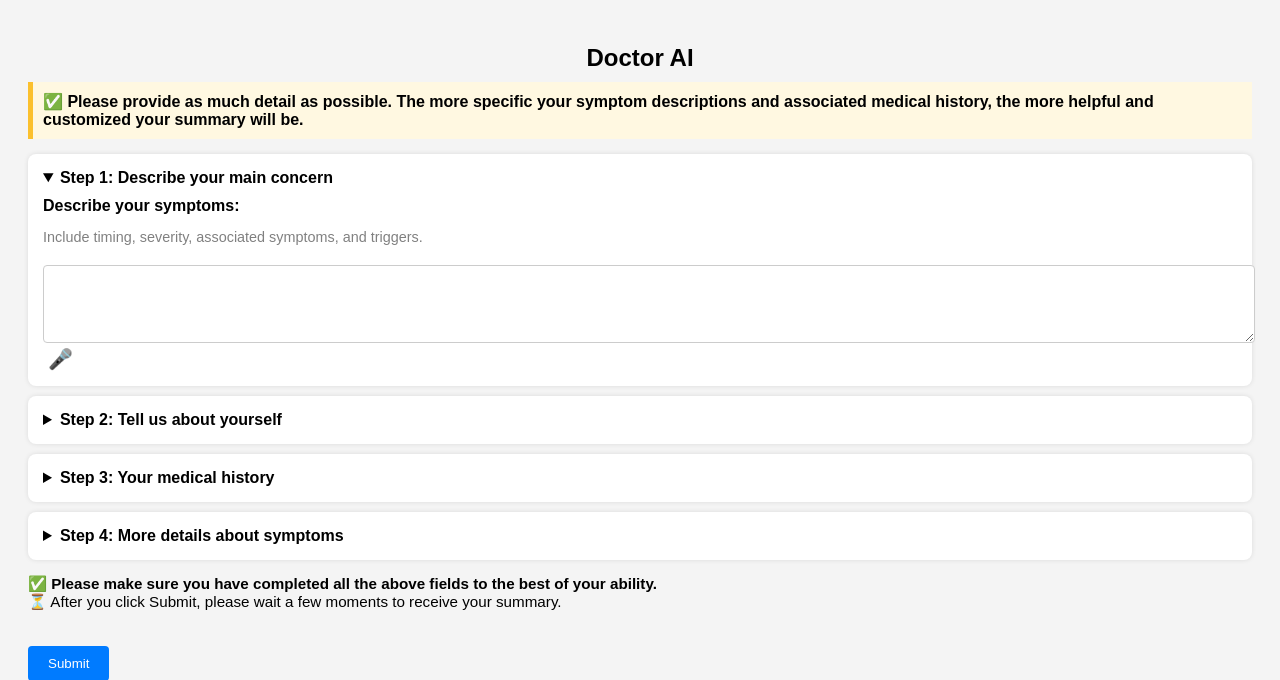
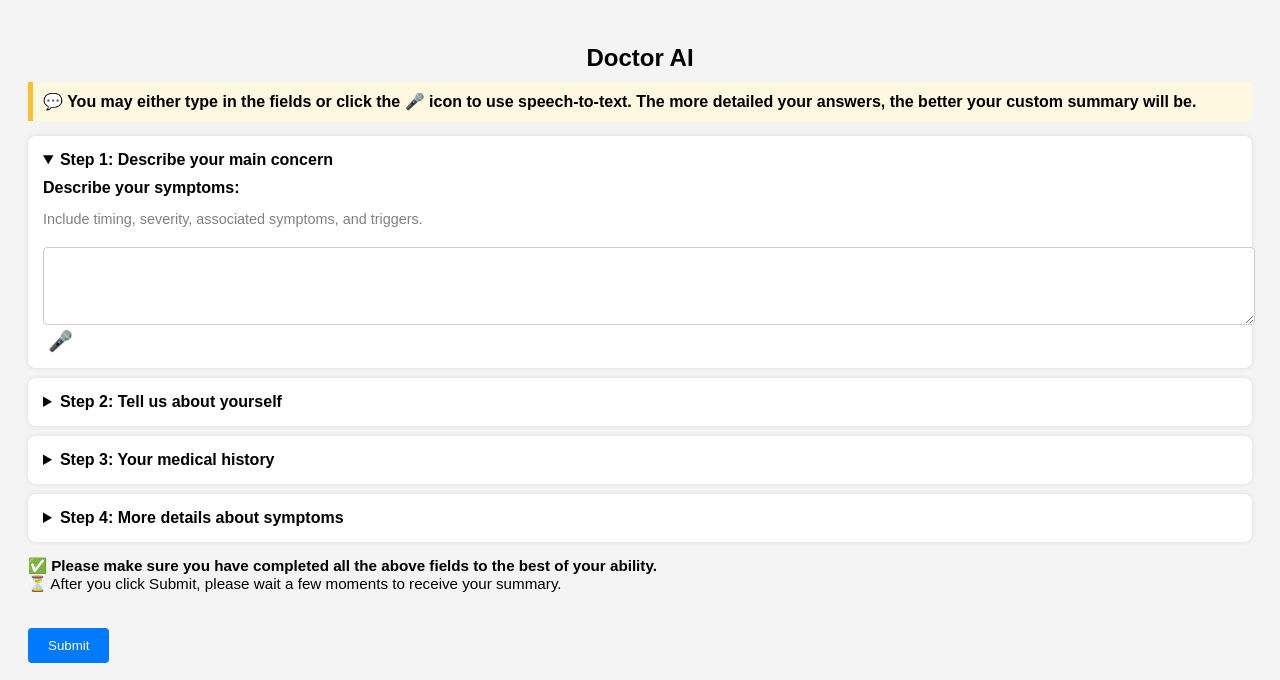
Before and after one commit to Asaabmd/doctor-ai, a Flask app: page / in a window 1280 px wide. Shown: the top 680 px of the page. Run offline with Flask 3, Linux system fonts and the light colour scheme.

Commit message:
UI update: added speech-to-text guidance and follow-up mic support

```diff
--- a/templates/index.html
+++ b/templates/index.html
@@ -93,7 +93,7 @@
   <h1>Doctor AI</h1>
 
   <div class="guidance">
-    ✅ Please provide as much detail as possible. The more specific your symptom descriptions and associated medical history, the more helpful and customized your summary will be.
+    💬 You may either type in the fields or click the 🎤 icon to use speech-to-text. The more detailed your answers, the better your custom summary will be.
   </div>
 
   <form method="POST">
@@ -171,7 +171,8 @@
 
       <form method="POST" action="/followup" style="margin-top: 20px;">
         <label for="followup">Have a follow-up question?</label>
-        <textarea name="followup" rows="3" placeholder="Ask for clarification or more info..."></textarea>
+        <textarea name="followup" id="followup" rows="3" placeholder="Ask for clarification or more info..."></textarea>
+        <span class="mic-button" onclick="startRecognition('followup')">🎤</span>
         <button type="submit">Submit Follow-up Question</button>
       </form>
     </div>
@@ -188,6 +189,7 @@
       recognition.onresult = function(event) {
         field.value += (field.value ? ' ' : '') + event.results[0][0].transcript;
       };
+
       recognition.onerror = function(event) {
         alert("Speech recognition error: " + event.error);
       };
```
